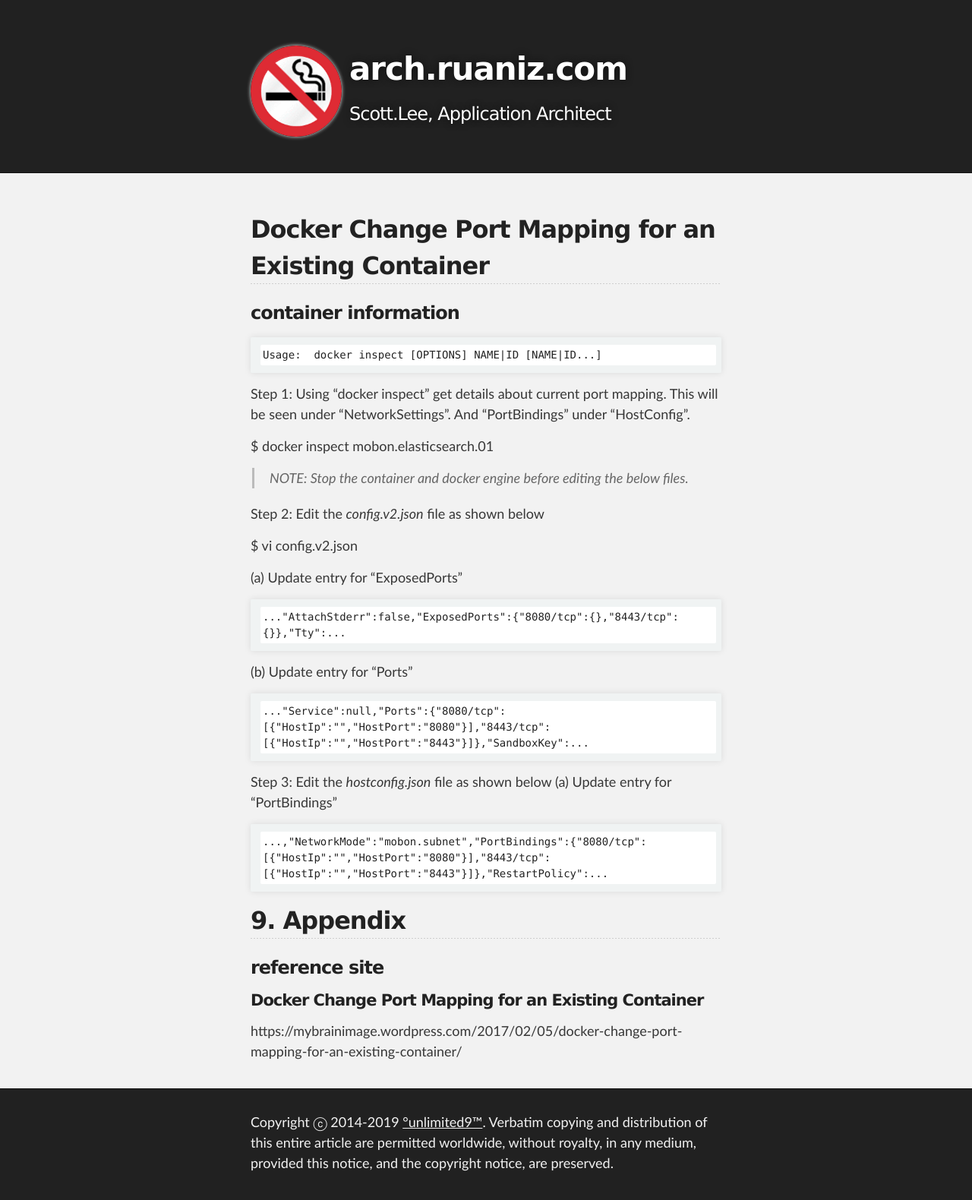
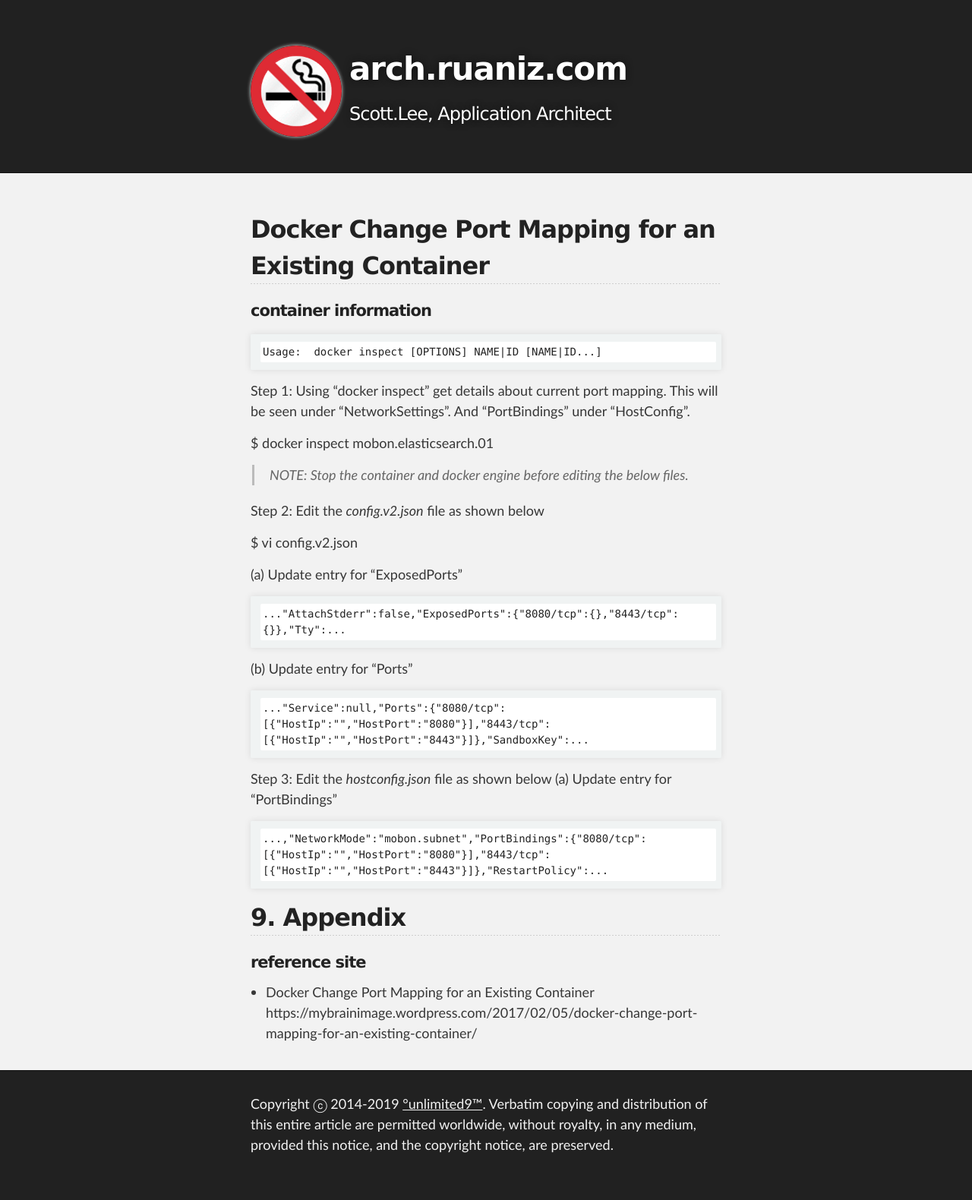
Before and after one commit to unlimited9/unlimited9.github.com, a Jekyll site: the page built from reference.notes/TA/cloud/docker/change.port.mapping.md, in a window 1280 px wide. Shown: the whole page at 76% size. Built offline with Jekyll 4.4.1, drawn with Linux system fonts in a browser that asks for light colours; our own code applies the rules of GitHub Pages for plain Markdown files; after the commit the page ends 1556 px from its top, so only the background shows below that.

```diff
--- a/reference.notes/TA/cloud/docker/change.port.mapping.md
+++ b/reference.notes/TA/cloud/docker/change.port.mapping.md
@@ -1,6 +1,6 @@
 ## Docker Change Port Mapping for an Existing Container
 
-### container information
+#### container information
 	Usage:	docker inspect [OPTIONS] NAME|ID [NAME|ID...]
 
 Step 1: Using “docker inspect” get details about current port mapping. This will be seen under “NetworkSettings”. And “PortBindings” under “HostConfig”.
@@ -30,7 +30,7 @@ Step 3: Edit the  _hostconfig.json_  file as shown below
 
 ## 9. Appendix
 
-### reference site
+#### reference site
 
-#### Docker Change Port Mapping for an Existing Container
+* Docker Change Port Mapping for an Existing Container
 https://mybrainimage.wordpress.com/2017/02/05/docker-change-port-mapping-for-an-existing-container/
```
